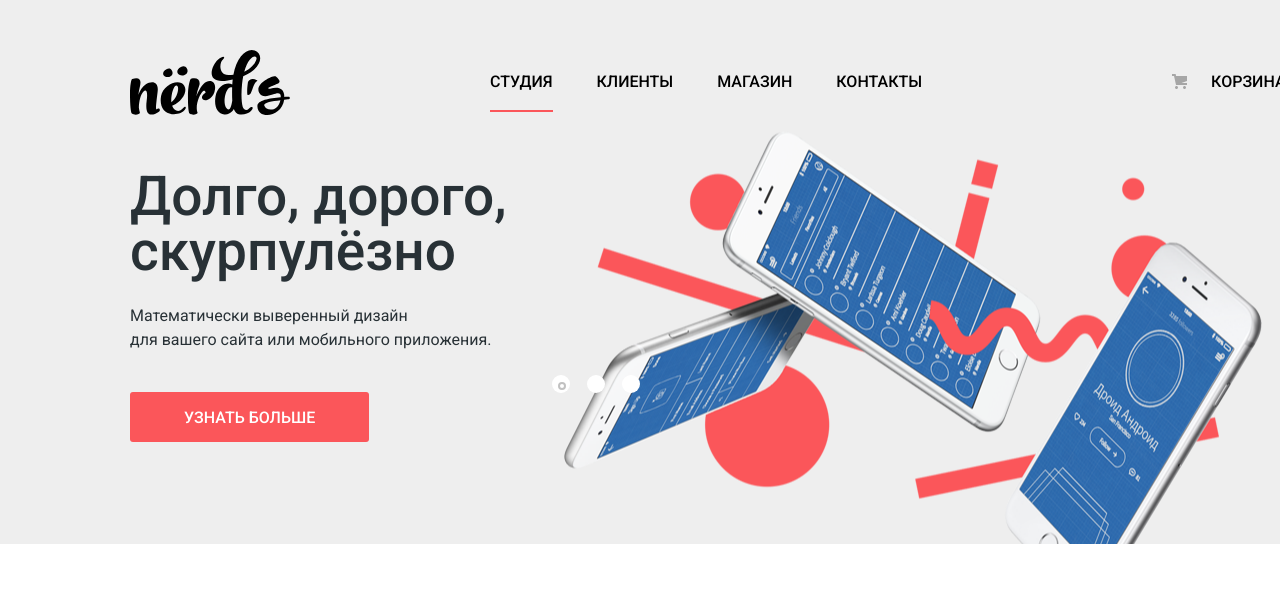
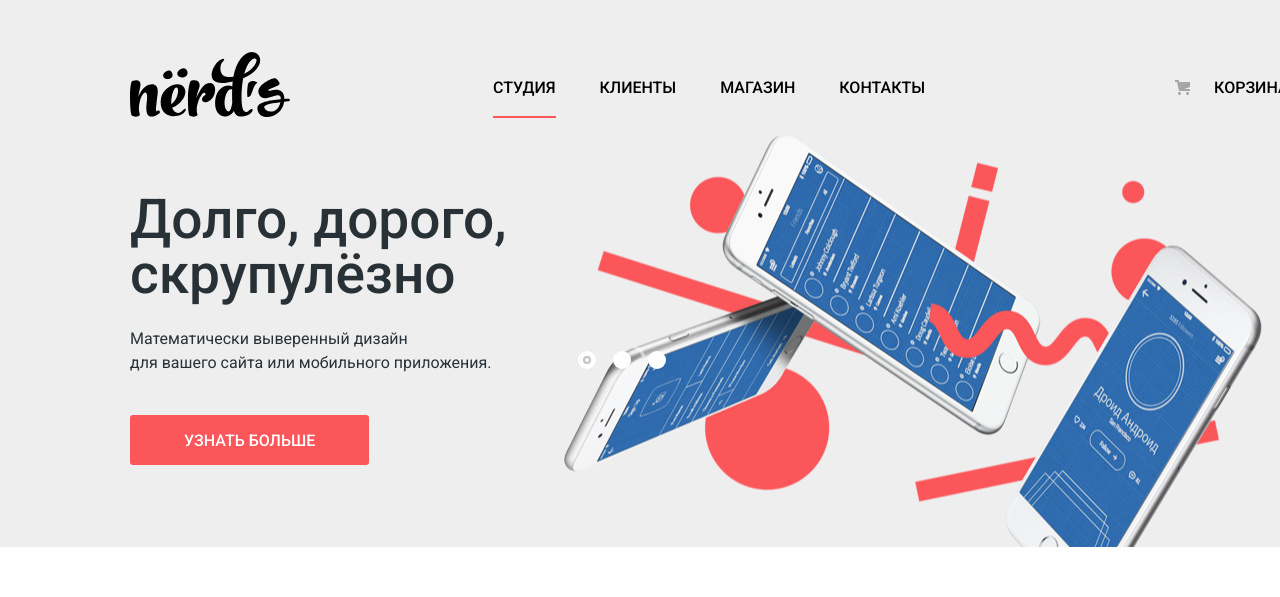
Before and after one commit to NikGP83/526999-nerds-28, a plain HTML site: page index.html in a window 1280 px wide. Shown: the top 597 px of the page. Drawn offline with Linux system fonts and the light colour scheme.

Commit message:
Сейв на 05.07

```diff
--- a/css/style.css
+++ b/css/style.css
@@ -50,8 +50,8 @@ img {
 .container {
   width: 1180px;
   margin: 0 auto;
-  padding-left: 13px;
-  padding-right: 13px;
+  padding-left: 10px;
+  padding-right: 10px;
 }
 
 .main-header {
@@ -66,7 +66,7 @@ img {
 .header-logo {
   width: 160px;
   height: 65px;
-  margin-right: 178px;
+  margin-right: 181px;
 }
 
 .inner-logo {
@@ -97,13 +97,19 @@ img {
   align-items: center;
   margin: 0;
   margin-right: 195px;
+  margin-top: 10px;
   padding: 0;
   list-style: none;
+}
+
+.cart {
+  margin-top: 10px;
 }
 
 .cart .cart-item {
   position: relative;
   padding-left: 50px;
+  margin-right: 0;
 }
 
 .cart-item::before {
@@ -711,7 +717,9 @@ img {
   font-size: 55px;
   font-weight: 500;
   line-height: 55px;
+  margin: 0;
   margin-bottom: 25px;
+  padding-top: 75px;
 }
 
 .slider-text {
@@ -723,8 +731,8 @@ img {
   position: absolute;
   display: flex;
   justify-content: space-between;
-  bottom: 50%;
-  right: 50%;
+  bottom: 53%;
+  right: 48%;
   z-index: 20;
   width: 88px;
   margin: 0;
@@ -747,8 +755,8 @@ img {
 .current-dot::before{
   content: "";
   position: absolute;
-  top: 37%;
-  left: 33%;
+  top: 28%;
+  left: 31%;
   width: 4px;
   height: 4px;
   background-color: var(--special-white);
--- a/index.html
+++ b/index.html
@@ -36,7 +36,7 @@
         <div class="slider">
         <ul class="slider-list">
           <li class="slider-item slider-item-active">
-            <p class="slider-promo">Долго, дорого, скурпулёзно</p>
+            <p class="slider-promo">Долго, дорого, скрупулёзно</p>
             <p class="slider-text">Математически выверенный дизайн<br> для вашего сайта или мобильного приложения.</p>
             <a href="#" class="btn">Узнать больше</a>
           </li>
```
